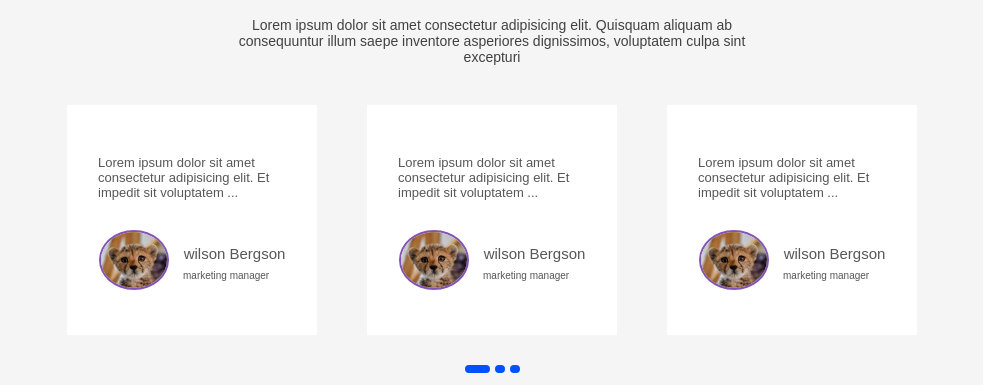
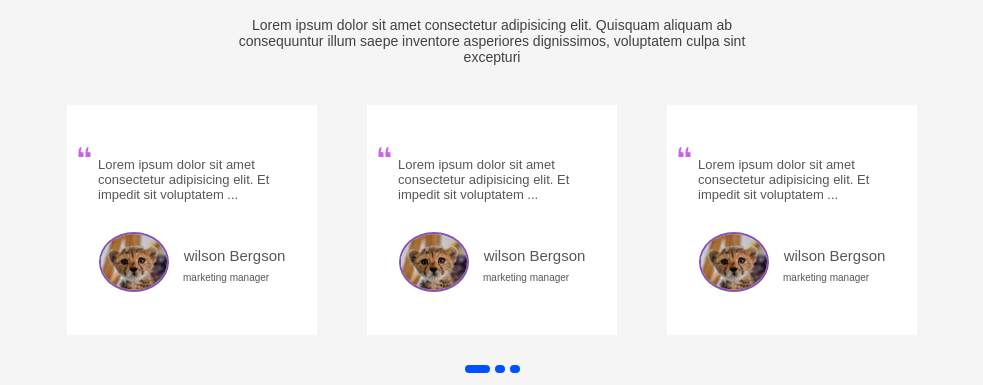
Before and after one commit to laksaeid/Saeid-lak-maktab90-hw6, a plain HTML site: page 9/index.html in a window 1280 px wide. Shown: the part 1961-2346 px from the top of the page, without its empty margins (148-1131 px from the left). Drawn offline with nearby package versions, Linux system fonts and the light colour scheme.

Commit message:
add quots

```diff
--- a/9/index.html
+++ b/9/index.html
@@ -147,7 +147,7 @@
     <p class="five-p">Lorem ipsum dolor sit amet consectetur adipisicing elit. Quisquam aliquam ab consequuntur illum saepe inventore asperiores dignissimos, voluptatem culpa sint excepturi</p>
     <div class="five-slides">
       <div>
-        <p>Lorem ipsum dolor sit amet consectetur adipisicing elit. Et impedit sit voluptatem ...</p>
+        <p class="setq">Lorem ipsum dolor sit amet consectetur adipisicing elit. Et impedit sit voluptatem ...</p>
         <div class="five1">
           <img src="img/fivepic.jpeg" width="100">
           <p>wilson Bergson</p>
@@ -155,7 +155,7 @@
         <p>marketing manager</p>
       </div>
       <div>
-        <p>Lorem ipsum dolor sit amet consectetur adipisicing elit. Et impedit sit voluptatem ...</p>
+        <p class="setq">Lorem ipsum dolor sit amet consectetur adipisicing elit. Et impedit sit voluptatem ...</p>
         <div class="five1">
           <img src="img/fivepic.jpeg" width="100">
           <p>wilson Bergson</p>
@@ -163,7 +163,7 @@
         <p>marketing manager</p>
       </div>
       <div>
-        <p>Lorem ipsum dolor sit amet consectetur adipisicing elit. Et impedit sit voluptatem ...</p>
+        <p class="setq">Lorem ipsum dolor sit amet consectetur adipisicing elit. Et impedit sit voluptatem ...</p>
         <div class="five1">
           <img src="img/fivepic.jpeg" width="100">
           <p>wilson Bergson</p>
--- a/9/style.css
+++ b/9/style.css
@@ -367,7 +367,6 @@
   width: 250px;
   border-bottom: 3px solid white;
   padding: 30px;
-  padding-top: 50px;
   border-right: 1px solid white;
   border-left: 1px solid white;
 }
@@ -406,6 +405,19 @@
   border-bottom: 3px solid #6200bd94;
   border-right: 1px solid #6200bd93;
   border-left: 1px solid #6200bd91;
+}
+.setq::before{
+  content: '';
+  background-image: url(img/qout.svg);
+  position: relative;
+  right: 28px;
+  top: 5px;
+  width: 29px;
+  height: 22px;
+  display: block;
+  translate: scale(.5,.5);
+  transform: scale(.5);
+
 }
 .more{
   padding-top: 30px;
```
Also changed, not shown: 9/img/qout.svg (added).
